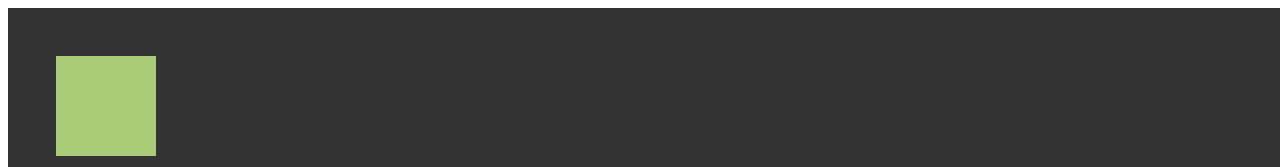
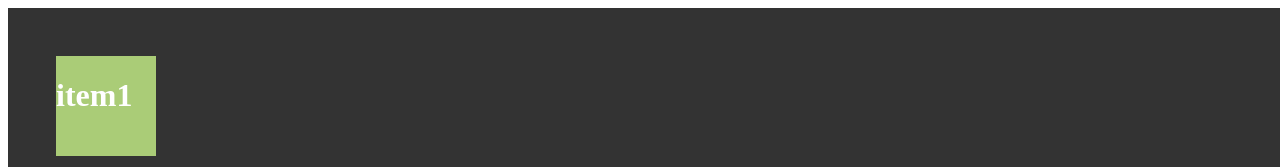
Before and after one commit to xcyrax/forkmenow, a plain HTML site: page index.html in a window 1280 px wide. Shown: the top 167 px of the page. Drawn offline with Linux system fonts and the light colour scheme.

Commit message:
Saya menambahkan h1 pada div class item

```diff
--- a/index.html
+++ b/index.html
@@ -25,6 +25,7 @@
 <body>
   <div class="container">
     <div class="item">
+      <h1>item1</h1>
     </div>
   </div>
 </body>
```
